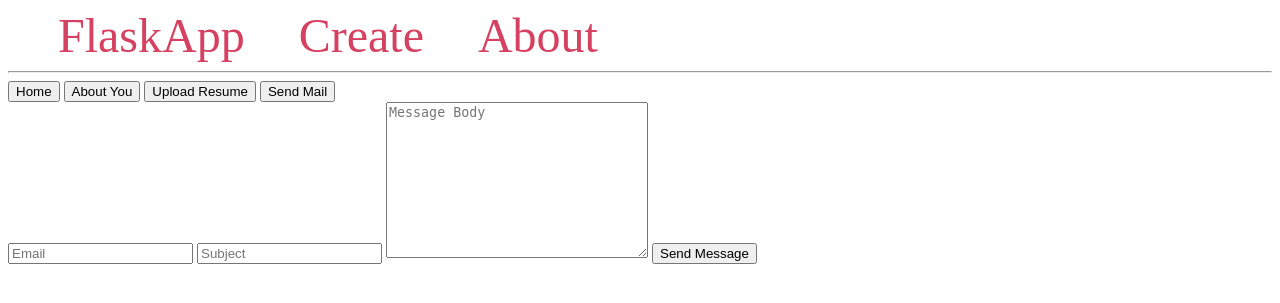
After one commit to aarshps/aarsh-resume-screening, a Flask app: page /mail in a window 1280 px wide. The commit adds this page. Shown: the top 303 px of the page. Run offline with Flask 3, Linux system fonts and the light colour scheme.

Commit message:
1. Merged the code of screening resume to the main code. 2. Added the code to save the uploaded resume to a file 3. Installed werkzeug.utils, flask_mail, base64. 4. Created a form for sending mail. 5. Post request of the sending mail form is coded.

```diff
--- a/app/app.py
+++ b/app/app.py
@@ -7,12 +7,24 @@ import pandas as pd
 import matplotlib.pyplot as plt
 import base64
 from io import BytesIO
+from flask_mail import Mail, Message
 
 path = os.getcwd()
 UPLOAD_FOLDER = os.path.join(path, 'uploads')
 ALLOWED_EXTENSIONS = {'pdf'}
 
 app = Flask(__name__)
+
+
+# configuration of mail
+app.config['MAIL_SERVER']='smtp.gmail.com'
+app.config['MAIL_PORT'] = 465
+app.config['MAIL_USERNAME'] = 'aathiraprcse2019@thejusengg.com'
+app.config['MAIL_PASSWORD'] = 'thejusnewacc'
+app.config['MAIL_USE_TLS'] = False
+app.config['MAIL_USE_SSL'] = True
+mail = Mail(app)
+
 app.config['UPLOAD_FOLDER'] = UPLOAD_FOLDER
 app.add_url_rule(
     "/uploads/<name>", endpoint="download_file", build_only=True
@@ -324,5 +336,24 @@ def screening(name):
 
     return render_template('inn.html', data=data)
 
+@app.route('/mail')
+def mail():
+    return render_template("form.html")
+
+@app.route('/send_message', methods=['POST','GET'])
+def send_message():
+    if request.method == "POST":
+        email = request.form['email']
+        subject = request.form['subject']
+        msg = request.form['message']
+
+        message = Message(subject, sender="aathiraprcse2019@thejusengg.com", recipients=[email])
+        message.body = msg
+        mail.send(message)
+        success = "Message sent"
+        return render_template("result.html", success=success)
+
+
+
 if __name__ == "__main__":
     app.run(host="0.0.0.0", debug=False)
--- /dev/null
+++ b/app/templates/form.html
@@ -0,0 +1,15 @@
+{% extends 'index.html' %}
+
+{% block content %}
+    <head>
+        <title>form</title>
+    </head>
+    <body>
+        <form action="{{url_for('send_message')}}" method="POST">
+            <input type="email" name="email" placeholder="Email" required id="">
+            <input type="text" name="subject" placeholder="Subject" required id="">
+            <textarea name="email" id="" cols="30" placeholder="Message Body" required rows="10"></textarea>
+            <input type="submit" value="Send Message">
+        </form>
+    </body>
+{% endblock %}
--- a/app/templates/index.html
+++ b/app/templates/index.html
@@ -35,6 +35,8 @@
         About You</button>
     <button type="button" onclick="window.location.href='{{ url_for( 'upload_file') }}';">
         Upload Resume</button>
+    <button type="button" onclick="window.location.href='{{ url_for( 'mail') }}';">
+        Send Mail</button>
     <div class="content">
         {% for message in get_flashed_messages() %}
             <div class="alert">{{ message }}</div>
```
Also changed, not shown: app/templates/result.html (added, +10 -0 lines), 2 other files.
